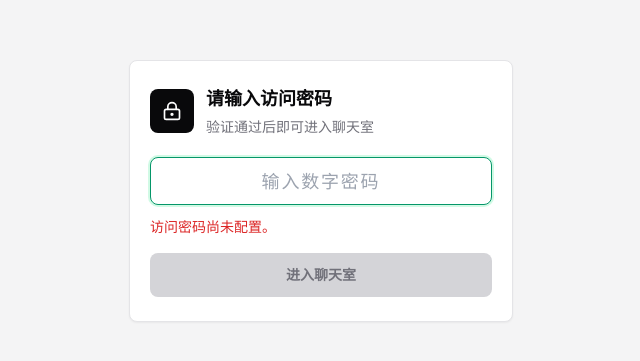
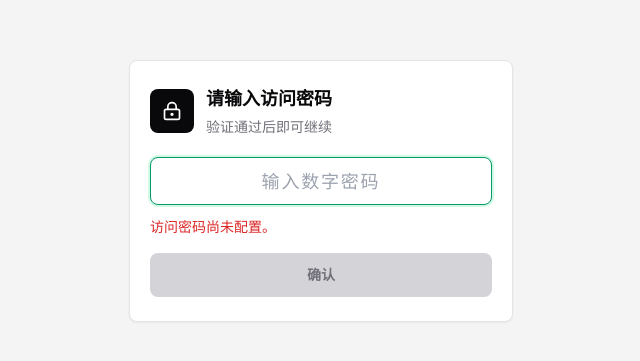
Before and after one commit to guoran943-coder/YaQ1019, a Next.js app: page / in a window 1280 px wide. Shown: the part 209-570 px from the top of the page, without its empty margins (319-959 px from the left). Built offline with nearby package versions, Linux system fonts and the light colour scheme; no server answers.

Commit message:
hide chat purpose before access

```diff
--- a/app/layout.tsx
+++ b/app/layout.tsx
@@ -3,8 +3,8 @@ import { AccessGate } from "@/components/access-gate";
 import "./globals.css";
 
 export const metadata: Metadata = {
-  title: "一对一私密聊天",
-  description: "一个使用 Next.js、TypeScript、Tailwind CSS 和 Supabase Realtime 构建的一对一私密聊天网页。",
+  title: "访问验证",
+  description: "请输入访问凭证后继续。",
 };
 
 export default function RootLayout({
--- a/components/access-gate.tsx
+++ b/components/access-gate.tsx
@@ -108,7 +108,7 @@ export function AccessGate({ children }: { children: React.ReactNode }) {
           </span>
           <div>
             <h1 className="text-lg font-semibold text-zinc-950">请输入访问密码</h1>
-            <p className="mt-1 text-sm text-zinc-500">验证通过后即可进入聊天室</p>
+            <p className="mt-1 text-sm text-zinc-500">验证通过后即可继续</p>
           </div>
         </div>
 
@@ -137,7 +137,7 @@ export function AccessGate({ children }: { children: React.ReactNode }) {
           className="mt-4 inline-flex h-11 w-full items-center justify-center gap-2 rounded-lg bg-zinc-950 px-4 text-sm font-semibold text-white transition hover:bg-zinc-800 disabled:cursor-not-allowed disabled:bg-zinc-300 disabled:text-zinc-500"
         >
           {isSubmitting ? <Loader2 className="h-4 w-4 animate-spin" aria-hidden="true" /> : null}
-          进入聊天室
+          确认
         </button>
       </form>
     </main>
```
